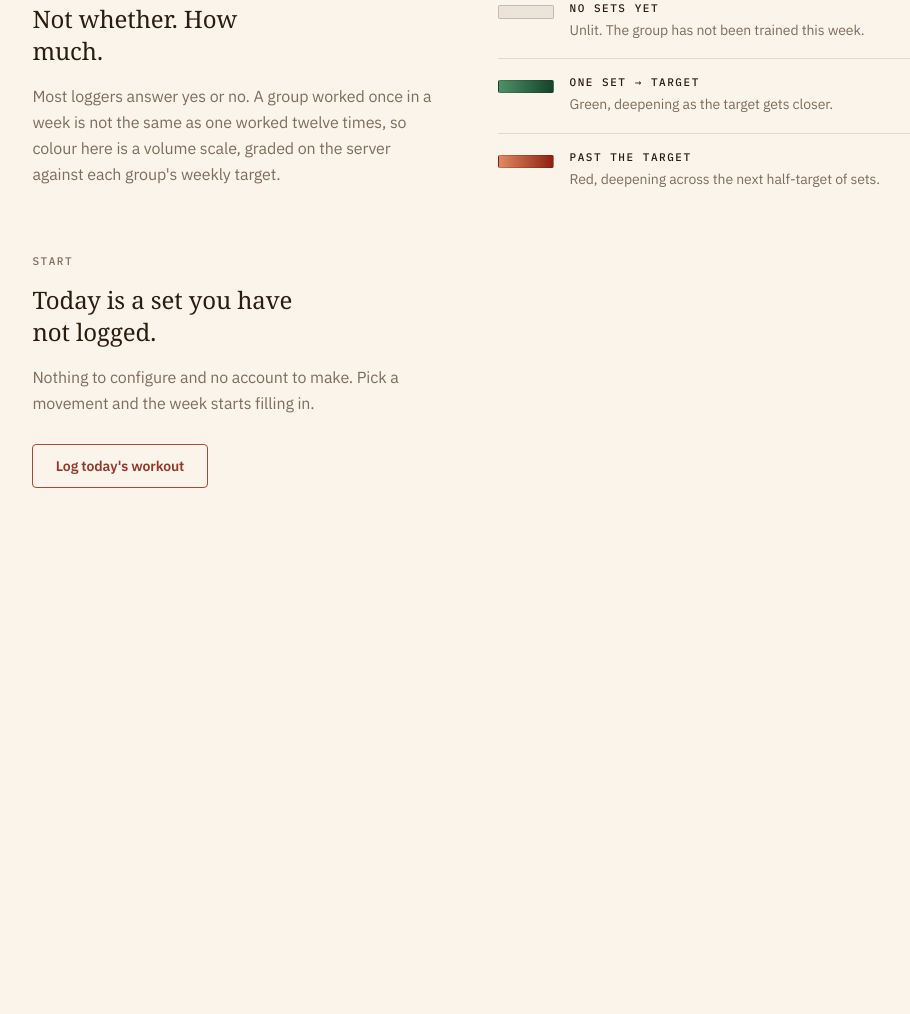
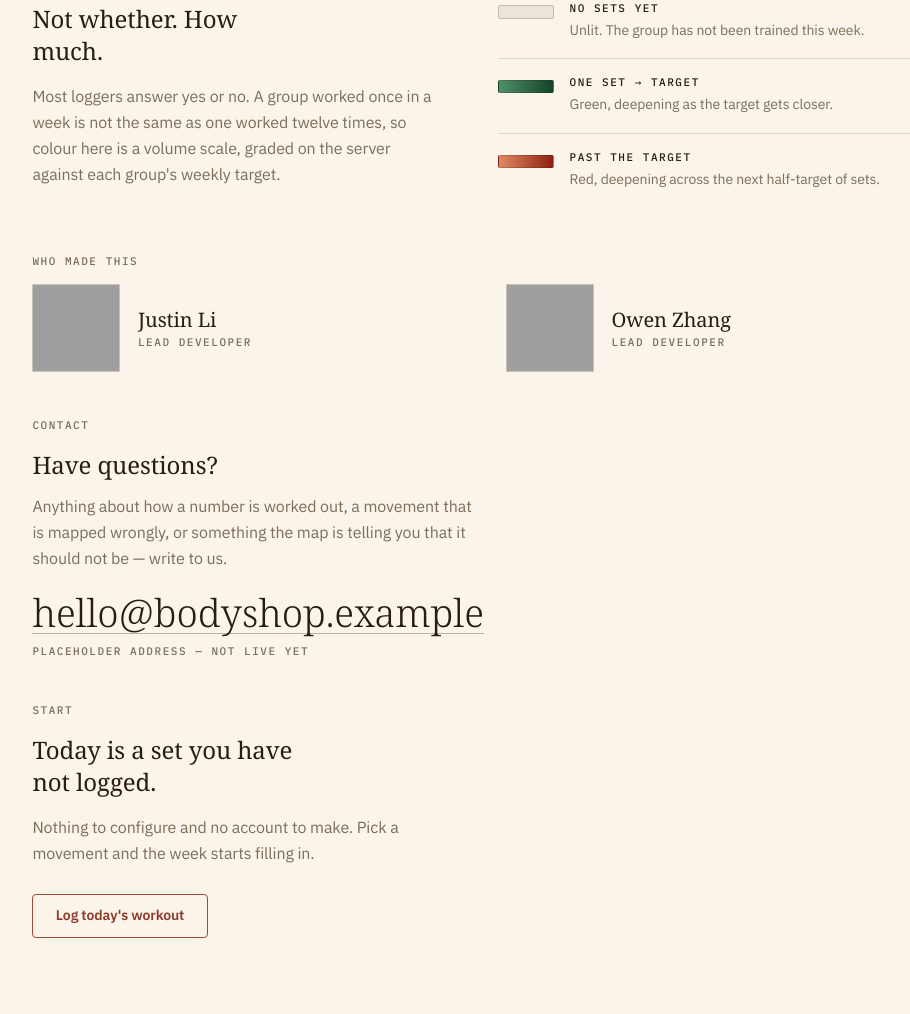
Before and after one commit to justins-li/Body-Shop, a Flask app: page /how-to-use in a window 1280 px wide. Shown: the part 989-2003 px from the top of the page, without its empty margins (66-976 px from the left). Before the commit the page ends 1477 px from the top, so only its background shows below. Run offline with Flask 3, Linux system fonts and the light colour scheme; grey boxes are pictures that could not be loaded.

Commit message:
Credit both leads and add a contact block to How to use
Portraits, names and "Lead developer" for Justin Li and Owen Zhang, then a
"Have questions?" section with an address.

Two things done deliberately rather than obviously:

The address is `hello@bodyshop.example`. `.example` is IANA-reserved for
placeholders, so a mailto here cannot reach whoever happens to own a real
lookalike domain -- which a plausible-looking stand-in such as bodyshop.app
very well might. It is labelled as a placeholder on the page too.

The portraits degrade to a monogram. Each `<img>` carries `onerror="this.remove()"`
over initials rendered underneath, so before the image files exist the frame
shows "JL" and "OZ" rather than a broken-image glyph. This page runs no JS
module and one attribute is cheaper than adding one for this.

The image files themselves are not in this commit -- see the note in the summary
about where they go.

```diff
--- a/app/templates/how.html
+++ b/app/templates/how.html
@@ -87,6 +87,59 @@
     </div>
   </section>
 
+  {#
+    Who built it, and how to reach them.
+
+    The portraits live at `app/static/img/team/<slug>.jpg`. Each `<img>` carries
+    an `onerror` that removes it, so until the files are dropped in the frame
+    falls back to the initials underneath rather than showing a broken image —
+    this page runs no JS module, and one attribute is cheaper than making it.
+  #}
+  <section aria-labelledby="team-heading" class="mt-12">
+    <div class="band-head">
+      <p class="type-label" id="team-heading">Who made this</p>
+    </div>
+
+    <ul class="team-list list-none p-0 m-0">
+      {% for name, slug, initials, title in [
+        ("Justin Li",  "justin-li",  "JL", "Lead developer"),
+        ("Owen Zhang", "owen-zhang", "OZ", "Lead developer"),
+      ] %}
+        <li class="team-member">
+          <span class="team-portrait">
+            <span class="team-initials type-display" aria-hidden="true">{{ initials }}</span>
+            <img src="{{ url_for('static', filename='img/team/' ~ slug ~ '.jpg') }}"
+                 alt="{{ name }}" loading="lazy" onerror="this.remove()">
+          </span>
+          <span>
+            <span class="team-name">{{ name }}</span>
+            <span class="team-title type-label">{{ title }}</span>
+          </span>
+        </li>
+      {% endfor %}
+    </ul>
+  </section>
+
+  <section aria-labelledby="contact-heading" class="mt-12">
+    <div class="band-head">
+      <p class="type-label" id="contact-heading">Contact</p>
+    </div>
+
+    <h2 class="chapter-subtitle text-2xl mb-3">Have questions?</h2>
+    <p class="text-secondary mb-5 max-w-[46ch] leading-relaxed">
+      Anything about how a number is worked out, a movement that is mapped
+      wrongly, or something the map is telling you that it should not be — write
+      to us.
+    </p>
+    {# Placeholder. `.example` is reserved precisely for this, so nothing sent
+       here can reach a stranger who happens to own the domain. Swap it for the
+       real address before launch. #}
+    <a class="contact-address" href="mailto:hello@bodyshop.example">
+      hello@bodyshop.example
+    </a>
+    <p class="type-label text-secondary mt-3">Placeholder address — not live yet</p>
+  </section>
+
   <section class="mt-12">
     <div class="band-head">
       <p class="type-label">Start</p>
```
Also changed, not shown: app/static/css/input.css (+73 -0 lines), tests/test_pages.py (+11 -0 lines), CHANGELOG.md, app/static/css/styles.css, app/static/img/team/README.txt (added).
